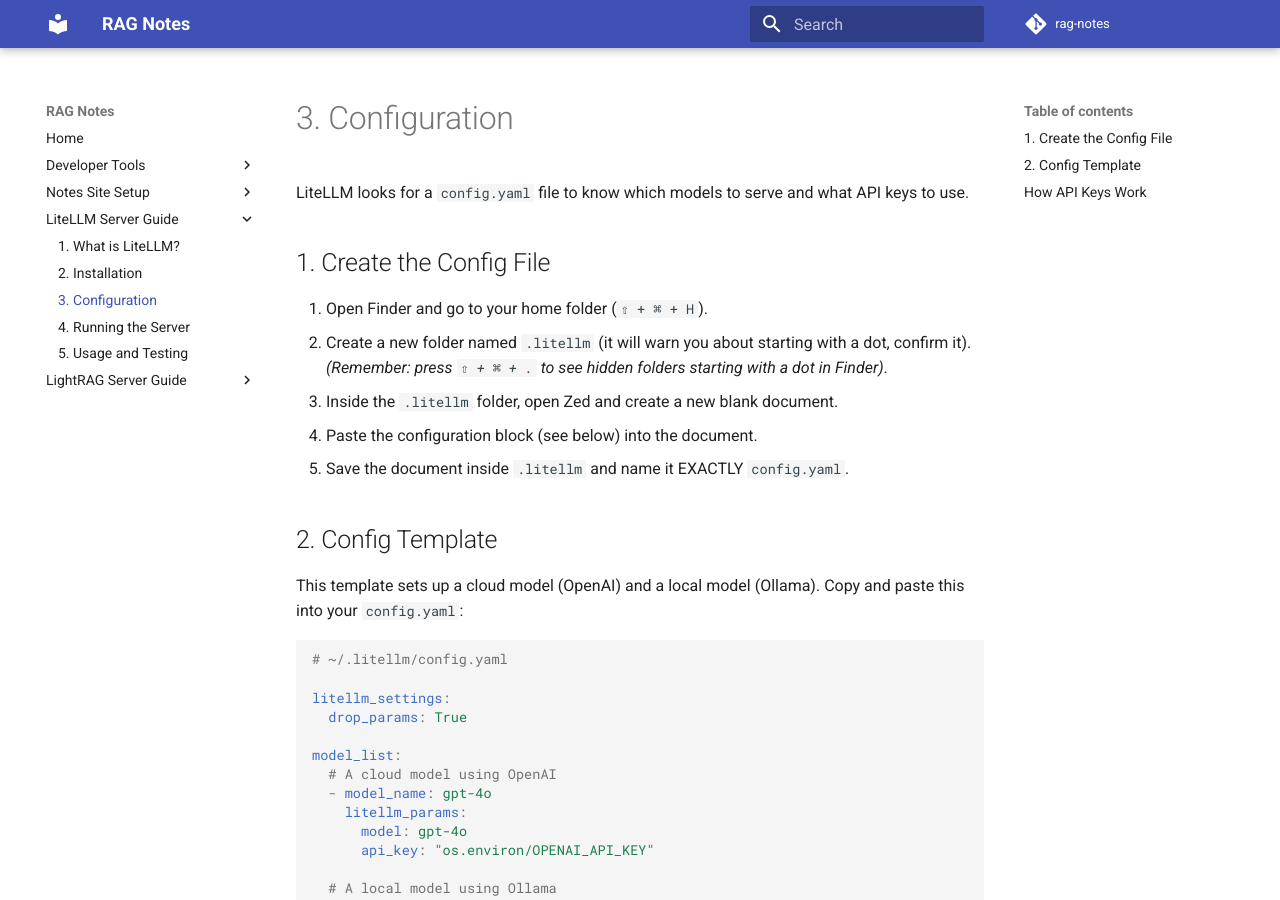
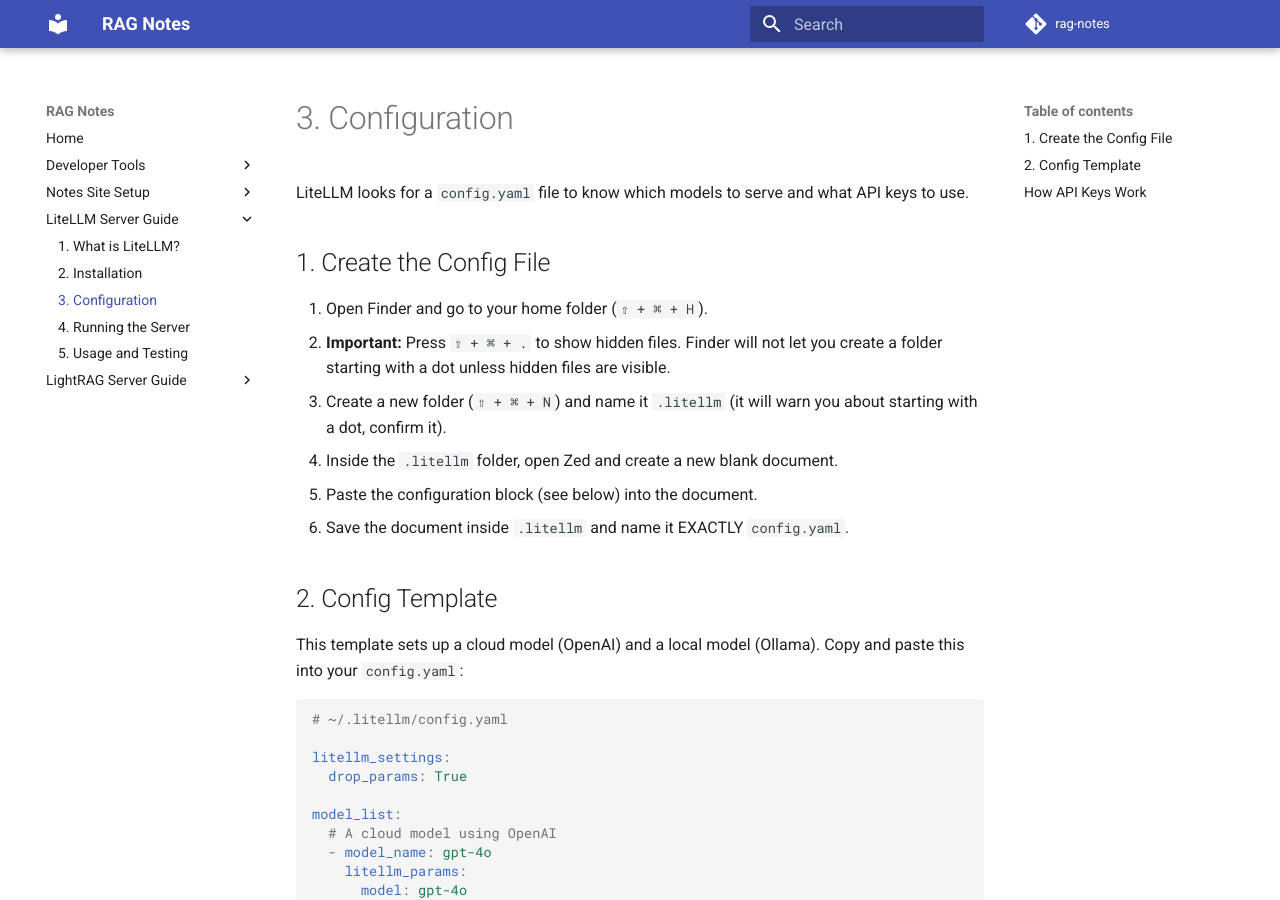
Before and after one commit to kbhatiya999/rag-notes, an MkDocs documentation site: the page built from docs/litellm/3-configuration.md, in a window 1280 px wide and 900 px high. Built offline with MkDocs 1.6.1 and Material for MkDocs 9.7.7, drawn with Linux system fonts in a browser that asks for light colours; comment, search, counter and statistics services are not loaded.

Commit message:
Fixed LiteLLM config instructions for creating hidden folders in macOS Finder.

```diff
--- a/docs/litellm/3-configuration.md
+++ b/docs/litellm/3-configuration.md
@@ -5,9 +5,9 @@
 ## 1. Create the Config File
 
 1. Open Finder and go to your home folder (`⇧ + ⌘ + H`).
-2. Create a new folder named `.litellm` (it will warn you about starting with a dot, confirm it).
-   *(Remember: press `⇧ + ⌘ + .` to see hidden folders starting with a dot in Finder)*.
-3. Inside the `.litellm` folder, open Zed and create a new blank document.
+2. **Important:** Press `⇧ + ⌘ + .` to show hidden files. Finder will not let you create a folder starting with a dot unless hidden files are visible.
+3. Create a new folder (`⇧ + ⌘ + N`) and name it `.litellm` (it will warn you about starting with a dot, confirm it).
+4. Inside the `.litellm` folder, open Zed and create a new blank document.
 4. Paste the configuration block (see below) into the document.
 5. Save the document inside `.litellm` and name it EXACTLY `config.yaml`.
 
```
